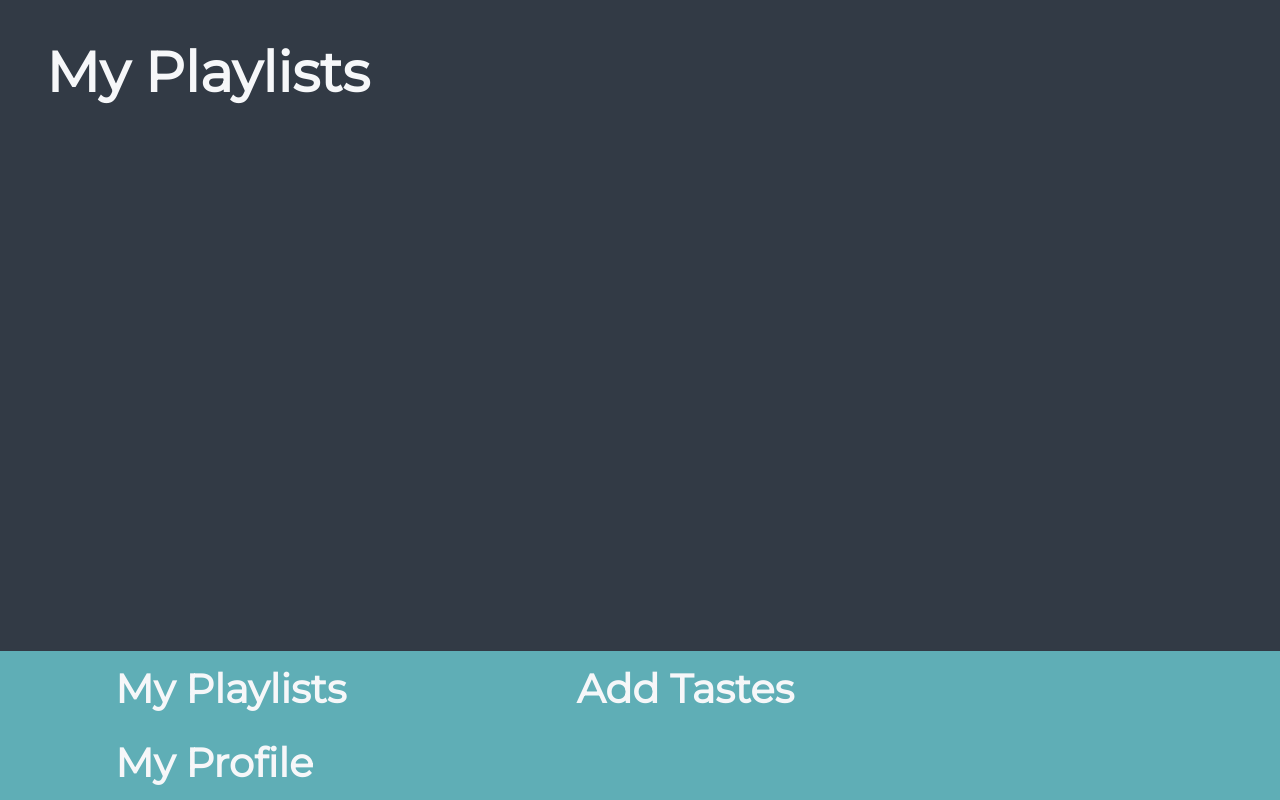
After one commit to mattw-right/mwright_coursework, a Flask app: template recommend/templates/my_playlists.html in a window 1280 px wide. The commit adds this page. Run offline with Flask 2, Linux system fonts and the light colour scheme; the template is opened without the code that fills it, so the values that code supplies are empty; parts of the project's set-up code (start-up, migrations or seed data) failed here and were passed over.

```diff
--- a/recommend/add_tastes.py
+++ b/recommend/add_tastes.py
@@ -73,7 +73,7 @@ def validate_query(query):
     if len(query)>50:
         return False, 'Oops, that search term looks a little long'
     for i in list(query):
-        if i in list('@£%^()/\'[]{}`~±§'):
+        if i in list('@£%^()/\'[]{}~±§'):
             return False, 'Oops, there look to be some illegal characters in that search term'
     return True, ''
 
--- a/recommend/auth.py
+++ b/recommend/auth.py
@@ -159,7 +159,7 @@ def login():
             session["user_id"] = user["id"]
             return redirect(url_for("add_tastes"))
 
-        flash(error)
+        #flash(error)
 
         return render_template("auth/login.html", error=error, password=password, username=username)
     return render_template("auth/login.html", error=None, password='', username='')
--- /dev/null
+++ b/recommend/static/styles/my_playlists_style.css
@@ -0,0 +1,69 @@
+
+h1{
+  font-family: 'Montserrat', sans-serif;
+  font-size: 7vh;
+  padding-left: 3%;
+  color: #f6f7f9;
+}
+
+body{
+  background-color: #323a45;
+  height: 100%;
+}
+
+p{
+  font-family: 'Montserrat', sans-serif;
+  font-size: 3vh;
+  padding-left: 3%;
+  color: #5faeb6;
+
+}
+
+
+#toolbar{
+  position: fixed;
+  bottom: 0px;
+  left: 0px;
+  width: 100%;
+  color: #f6f7f9;
+  background: #5faeb6;
+  font-family: 'Montserrat', sans-serif;
+}
+
+#toolbar a{
+  float: left;
+  display: block;
+  text-align: center;
+  font-size: 5vh;
+  padding: 1%;
+  text-decoration: none;
+  color: #f6f7f9;
+}
+
+#toolbar_tastes{
+  font-weight:900;
+  /*position: relative;*/
+  /*left:42%;*/
+  margin-left: 8%;
+  margin-right: 8%;
+}
+
+#toolbar_profile{
+  font-weight:900;
+  /*position: absolute;*/
+  /*right: 3%;*/
+  margin-left: 8%;
+  margin-right: 8%;
+}
+
+#toolbar_playlists{
+  font-weight:900;
+  /*position: absolute;*/
+  /*left: 3%;*/
+  margin-left: 8%;
+  margin-right: 8%;
+}
+
+#toolbar a:hover {
+  color: #323a45;
+}
--- a/recommend/templates/auth/login.html
+++ b/recommend/templates/auth/login.html
@@ -9,6 +9,10 @@
   <form method="post">
 
       <h3>Login</h3>
+
+    {% if error %}
+    <p class=error><strong>Error:</strong> {{ error }} </p>
+    {% endif %}
 
     <div class="tooltip">
     <label for="username">Username</label>
--- a/recommend/templates/landing_page.html
+++ b/recommend/templates/landing_page.html
@@ -3,10 +3,11 @@
 <head>
     <meta charset="UTF-8">
     <title>Title</title>
+    <link rel="stylesheet" href="{{ url_for('static', filename='styles/landing_page_style.css') }}">
 </head>
 <body>
 
-The is a landing page. It's pretty empty at the moment, but you can <a href="{{ url_for('auth.login') }}">login</a> or <a href="{{ url_for('auth.register') }}">register</a>
+<h1>The is a landing page. It's pretty empty at the moment, but you can <a href="{{ url_for('auth.login') }}">login</a> or <a href="{{ url_for('auth.register') }}">register</a></h1>
 
 
 </body>
--- /dev/null
+++ b/recommend/templates/my_playlists.html
@@ -0,0 +1,19 @@
+<!doctype html>
+<head>
+  <link href="https://fonts.googleapis.com/css2?family=Montserrat&display=swap" rel="stylesheet">
+    <link rel="stylesheet" href="{{ url_for('static', filename='styles/my_playlists_style.css') }}">
+
+  <title>My Playlists</title>
+</head>
+<body>
+
+<h1>My Playlists</h1>
+
+  <div id='toolbar'>
+    <a id='toolbar_playlists' href='/my_playlists'>My Playlists</a>
+    <a id='toolbar_tastes' href='/add_tastes'>Add Tastes</a>
+    <a id='toolbar_profile'>My Profile</a>
+  </div>
+
+</body>
+</html>
```
Also changed, not shown: recommend/my_playlists.py (+16 -0 lines), recommend/static/styles/landing_page_style.css (added, +26 -0 lines).
